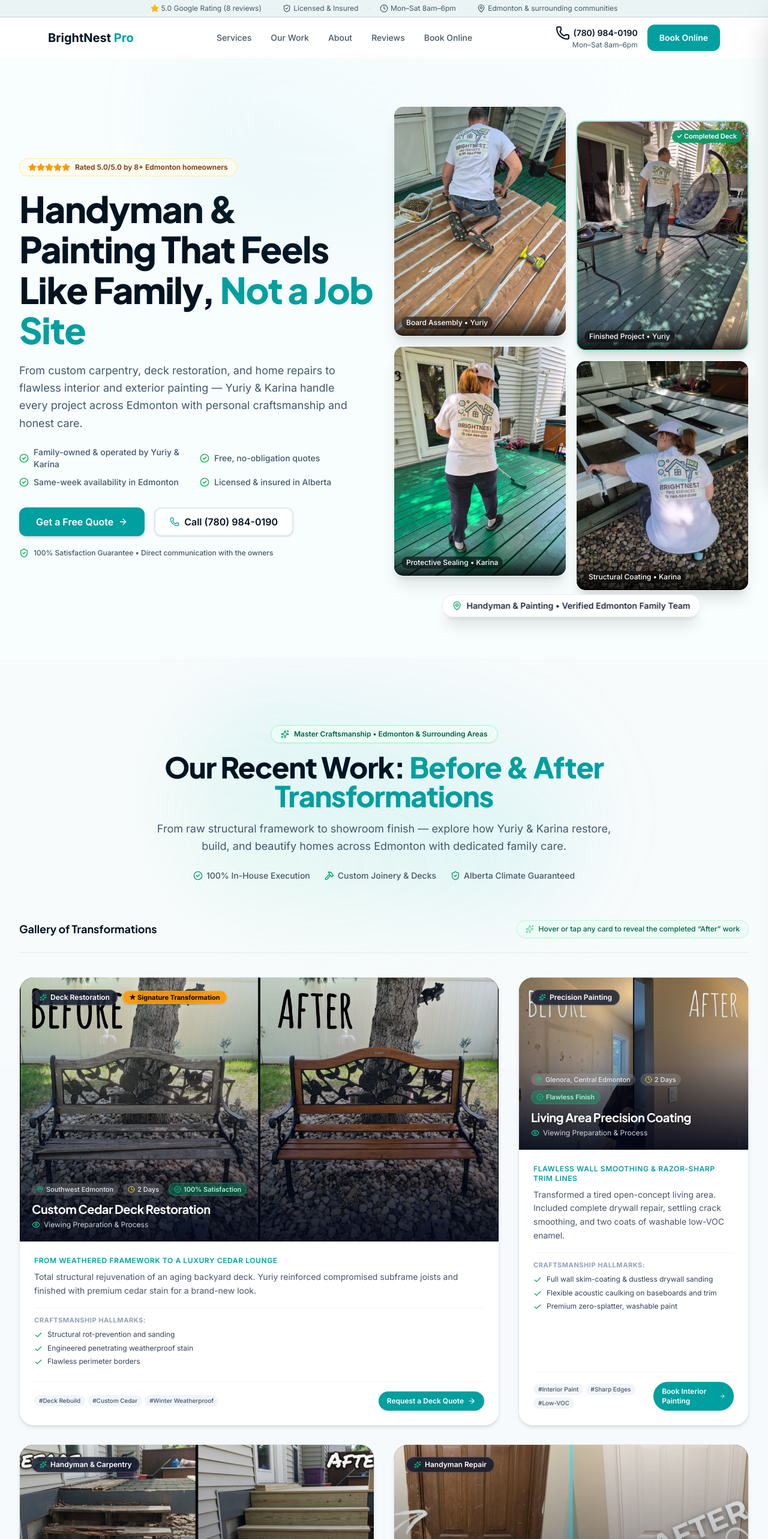
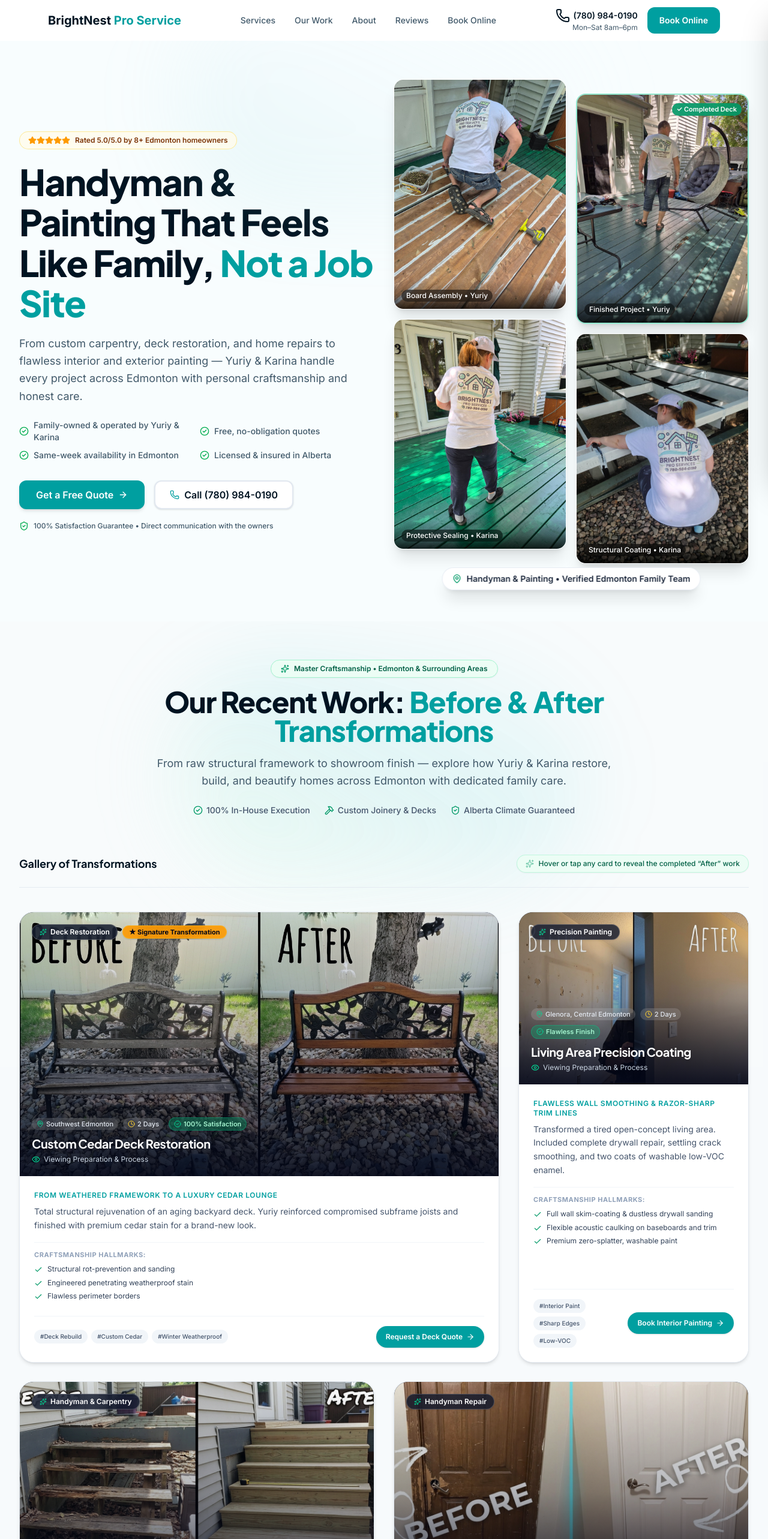
Before and after one commit to TarasBuba/brightnest-pro-clone, a Next.js app: page / in a window 1280 px wide. Shown: the top 2566 px of the page at 60% size. Built offline with nearby package versions, Linux system fonts and the light colour scheme.

Commit message:
fix: UI tweaks (button width, BrightNest Pro Service logo, reduced section padding, removed top trust strip)

```diff
--- a/src/widgets/hero-section/ui/hero-section.tsx
+++ b/src/widgets/hero-section/ui/hero-section.tsx
@@ -15,7 +15,7 @@ export function HeroSection() {
     <section
       id="hero"
       aria-labelledby="hero-title"
-      className="relative overflow-hidden bg-[var(--color-bg-primary)] py-12 sm:py-16 lg:py-20"
+      className="relative overflow-hidden bg-[var(--color-bg-primary)] py-10 sm:py-12 lg:py-16"
     >
       {/* Background ambient lighting */}
       <div
--- a/src/widgets/recent-work/ui/bento-card.tsx
+++ b/src/widgets/recent-work/ui/bento-card.tsx
@@ -225,26 +225,25 @@ export function BentoCard({ project, index = 0, priority = false }: BentoCardPro
           </div>
         </div>
 
-        {/* Footer Area: Tags & CTA */}
-        <div className="mt-6 border-t border-slate-100 pt-4 flex flex-col sm:flex-row sm:items-center sm:justify-between gap-3">
-          <div className="flex flex-wrap gap-1">
+        <div className="mt-6 border-t border-slate-100 pt-4 flex flex-col sm:flex-row sm:items-center sm:justify-between gap-4">
+          <div className="flex flex-wrap gap-1.5 w-full sm:w-auto">
             {project.tags.map((tag) => (
               <span
                 key={tag}
-                className="rounded-md bg-slate-100 px-2 py-0.5 text-[10px] font-medium text-slate-600"
+                className="rounded-md bg-slate-100 px-2.5 py-1 text-[10px] font-medium text-slate-600"
               >
                 #{tag}
               </span>
             ))}
           </div>
 
-          <div className="flex items-center gap-2 self-end sm:self-auto">
+          <div className="flex items-center w-full sm:w-auto">
             <Link
               href={project.ctaLink}
-              className="inline-flex items-center gap-1.5 rounded-xl bg-[var(--color-cta-primary)] px-3.5 py-2 text-xs font-semibold text-white shadow-sm transition-all hover:bg-[var(--color-cta-primary-hover)] active:scale-95"
+              className="group/bento-btn inline-flex w-full sm:w-auto items-center justify-center gap-1.5 rounded-xl bg-[var(--color-cta-primary)] px-4 py-2.5 text-xs font-semibold text-white shadow-sm transition-all hover:bg-[var(--color-cta-primary-hover)] active:scale-95 whitespace-nowrap"
             >
               <span>{project.ctaText}</span>
-              <ArrowRight className="h-3.5 w-3.5" />
+              <ArrowRight className="h-3.5 w-3.5 transition-transform group-hover/bento-btn:translate-x-1" />
             </Link>
           </div>
         </div>
--- a/src/widgets/recent-work/ui/recent-work-section.tsx
+++ b/src/widgets/recent-work/ui/recent-work-section.tsx
@@ -6,7 +6,7 @@ export function RecentWorkSection() {
     <section
       id="work"
       aria-labelledby="recent-work-heading"
-      className="relative overflow-hidden bg-slate-50/80 py-16 sm:py-20 lg:py-28"
+      className="relative overflow-hidden bg-slate-50/80 py-12 md:py-16"
     >
       {/* Background ambient lighting accents */}
       <div
--- a/src/widgets/site-header/ui/mobile-nav.tsx
+++ b/src/widgets/site-header/ui/mobile-nav.tsx
@@ -49,7 +49,7 @@ export function MobileNavToggle({ links, phoneNumber }: MobileNavToggleProps) {
       >
         <div className="flex h-20 items-center justify-between px-6 border-b border-slate-100">
           <span className="font-heading text-xl font-bold text-[var(--color-brand-navy)]">
-            BrightNest <span className="text-[var(--color-cta-primary)]">Pro</span>
+            BrightNest <span className="text-[var(--color-cta-primary)]">Pro Service</span>
           </span>
           <button
             onClick={() => setIsOpen(false)}
--- a/src/widgets/site-header/ui/site-header.tsx
+++ b/src/widgets/site-header/ui/site-header.tsx
@@ -26,8 +26,6 @@ export function SiteHeader() {
 
   return (
     <header className="sticky top-0 z-50 w-full">
-      <TrustStrip />
-
       <div
         className={`w-full transition-shadow duration-300 ${
           isScrolled
@@ -39,11 +37,11 @@ export function SiteHeader() {
           <Link
             href="/"
             className="flex items-center gap-2"
-            aria-label="BrightNest Pro Services home"
+            aria-label="BrightNest Pro Service home"
           >
             <span className="text-xl font-bold text-[var(--color-text-primary)]">
               BrightNest{' '}
-              <span className="text-[var(--color-cta-primary)]">Pro</span>
+              <span className="text-[var(--color-cta-primary)]">Pro Service</span>
             </span>
           </Link>
 
```
